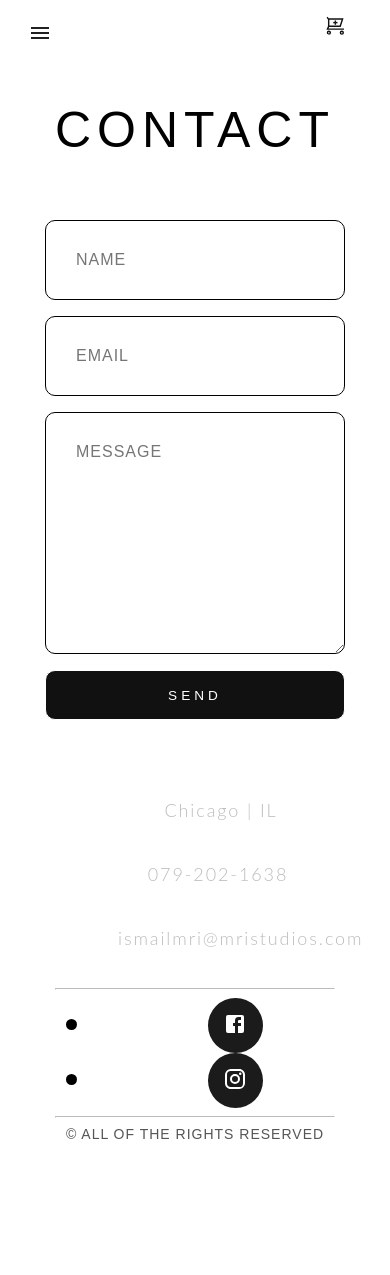
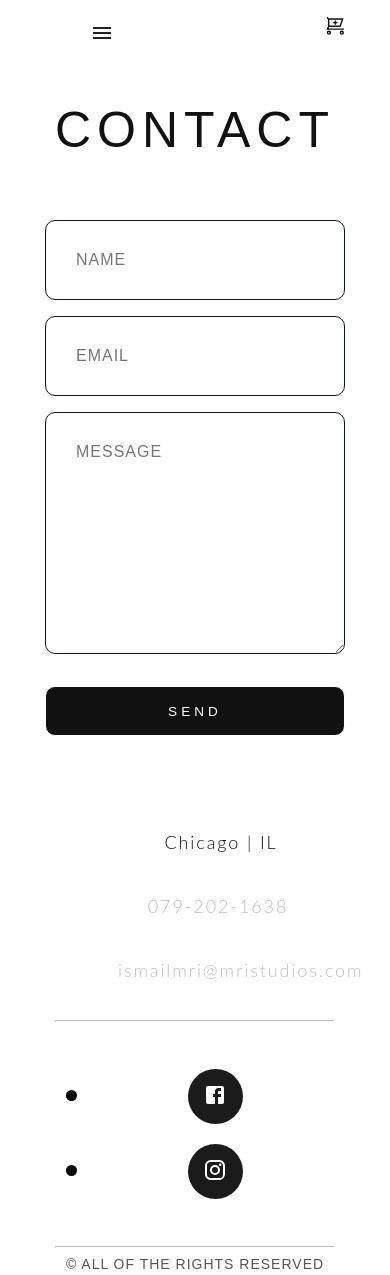
Before and after one commit to ismailmri/qrmenu, a Gatsby site: page /contact in a window 390 px wide. Before the commit the page ends 1150 px from the top, so only its background shows below. Built offline with nearby package versions, Linux system fonts and the light colour scheme; Gatsby itself is replaced by a stand-in of ours.

Commit message:
changes styles

```diff
--- a/src/css/contact.css
+++ b/src/css/contact.css
@@ -13,7 +13,7 @@
   margin-bottom: 50px;
   font: 300 60px 'Oswald', sans-serif;
   letter-spacing: 6px;
-  color: #000;
+  color: #111;
   margin-bottom: 25px;
 }
 
@@ -31,8 +31,6 @@
   max-width: 400px;
   font-family: 'Lato';
   font-weight: 400;
-  padding: auto;
-  margin: auto;
 }
 
 .form-control, textarea {
@@ -53,8 +51,8 @@
       display: block;
       width: 100% !important;
       background-color: #fff;
-      color: #0000;
-      border: #000 solid 1px;
+      color: #0b132e;
+      border: #0b132e solid 1px;
       position: relative;
       box-sizing: border-box;
       margin: 1rem 0;
@@ -65,7 +63,6 @@
 .send-button {
   display: inline-block;
   padding: 0 20px;
-  margin: auto;
   height: 50px;
   width: 400px;
   color: #fff;
@@ -73,18 +70,10 @@
   letter-spacing: 0.25rem;
   text-transform: uppercase;
   text-decoration: none;
-  /* background-size: 400%; */
+  background-size: 400%;
   background: #111;
   border-radius: 10px;
   border: #fff solid 1px;
-}
-
-.send-button:hover {
-  cursor: pointer;
-  background: linear-gradient(90deg, #03a9f4, #f441a5, #ffeb3b, #03a9f4);
-  background-size: 400%;
-  border: none;
-
 }
 
 /* Begin Right Contact Page */
@@ -110,7 +99,7 @@
 .contact-text {
   font: 300 18px 'Lato', sans-serif;
   letter-spacing: 1.9px;
-  color: #bbb;
+  color: #111;
 }
 
 .place {
@@ -132,7 +121,7 @@
 }
 
 .contact-text a:hover {
-  color: #000;
+  color: #111;
   text-decoration: none;
 }
 
@@ -143,18 +132,20 @@
   font-size: 2.3rem;
   text-align: center;
   width: 100%;
-    margin: auto;
-  padding: auto;
 }
 
+.social-media-list a {
+  color: #111;
+}
 
 .social-media-list a {
   position: relative;
-  /* top: 0; */
-  /* left: -20px; */
+  top: 0;
+  left: -20px;
   display: inline-block;
   height: 70px;
   width: 70px;
+  margin: 10px auto;
   line-height: 70px;
   border-radius: 50%;
   color: #fff;
@@ -175,11 +166,10 @@
   opacity: 0;
   box-shadow: 0 0 0 1px #fff;
   transition: all .2s ease-in-out;
-  text-align: center;
 }
 
 .social-media-list a:hover {
-  background-color: #999;
+  background-color: #fff;
 }
 
 .social-media-list a:hover:after {
@@ -217,14 +207,6 @@
 @media screen and (max-width: 760px) {
     .contact {
         height: 100%;
-        text-align: center;
-        margin: auto;
-        padding: auto;
-    }
-
-    .contact-wrapper {
-      padding: auto;
-      margin: auto;
     }
 
   .section-header {
@@ -236,10 +218,9 @@
       margin: 1rem 0;
   }
 
-  .send-button {
-      width: 70%;
-      margin-left: 13%;
-      padding: auto;
+  button {
+      width: 50%;
+      margin: 1rem;
       text-align: center;
       align-content: center;
       justify-content: center;
@@ -308,10 +289,11 @@
 
 }
 
-@media screen and (max-width: 450px) {
+@media screen and (max-width: 600px) {
 
   .send-button {
     width: 80%;
     margin-left: 10%;
+    padding: auto;
   }
 }
```
